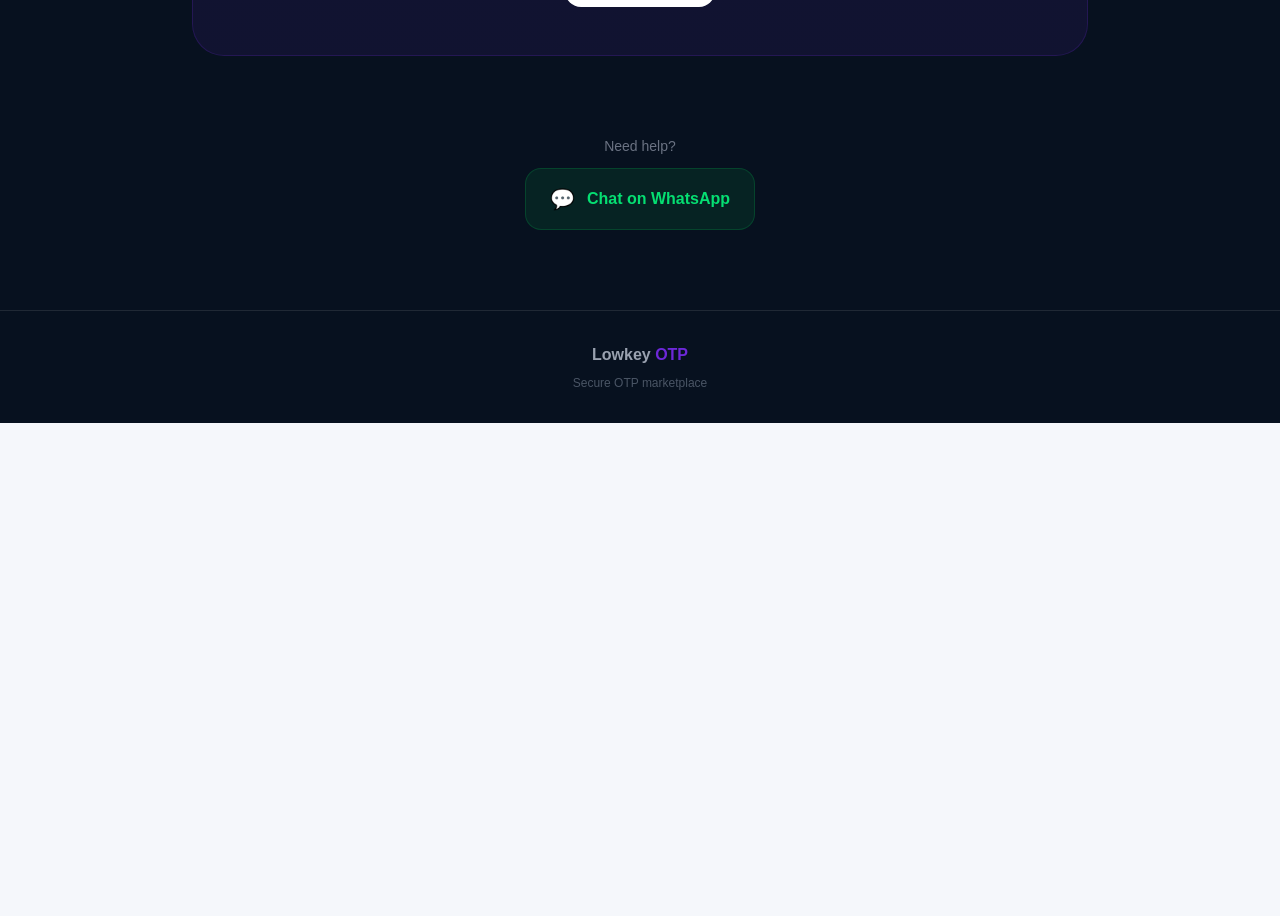
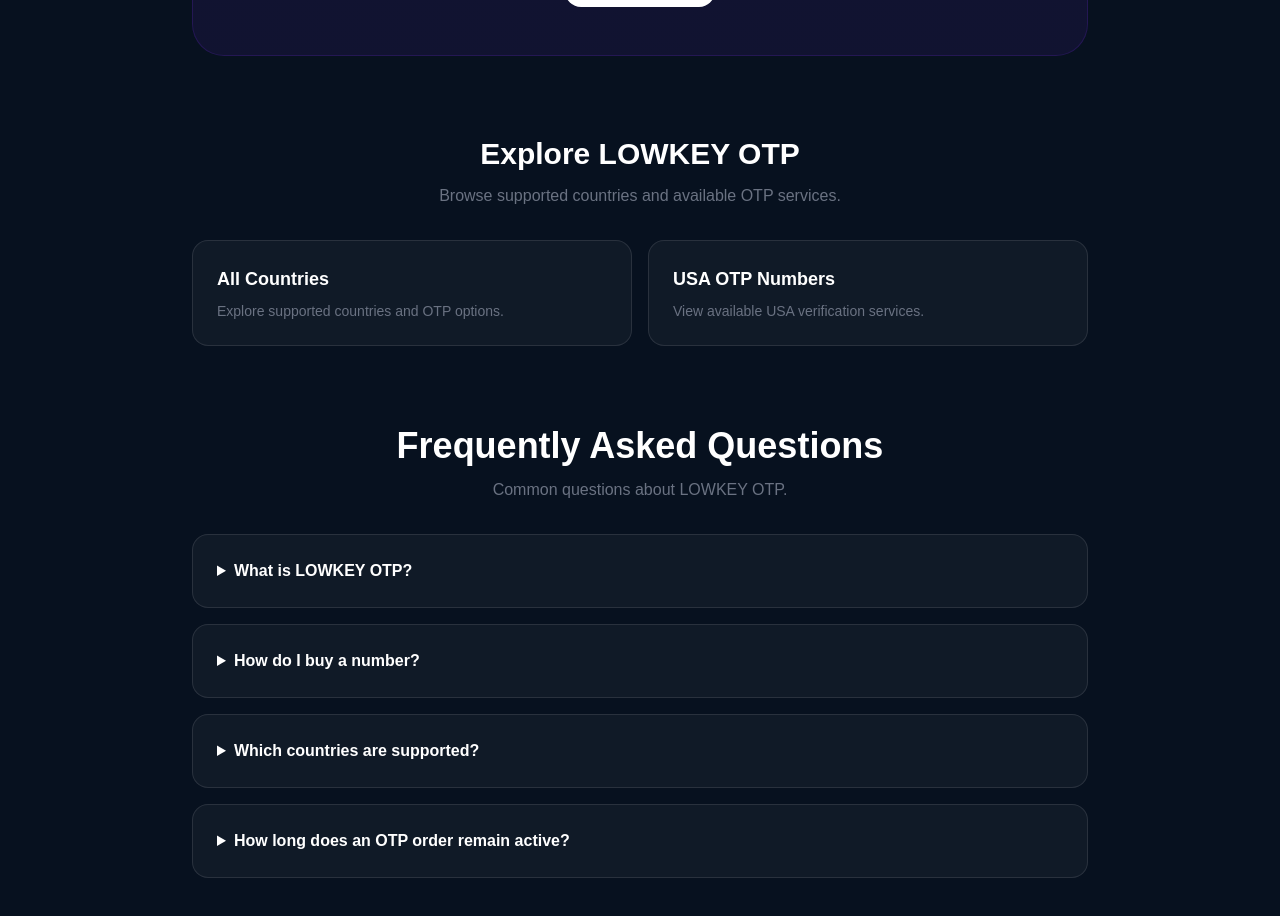
Before and after one commit to lowkeyotp-cell/lowkey-otp-hub, a Next.js app: page / in a window 1280 px wide. Shown: the part 1860-2776 px from the top of the page. Before the commit the page ends 2283 px from the top, so only its background shows below. Built offline with nearby package versions, Linux system fonts and the light colour scheme.

Commit message:
Add SEO metadata sitemap and structured data

```diff
--- /dev/null
+++ b/app/all-countries/layout.tsx
@@ -0,0 +1,38 @@
+import type { Metadata } from "next";
+
+export const metadata: Metadata = {
+  title: "OTP Numbers for All Supported Countries",
+  description:
+    "Browse supported countries and purchase temporary phone numbers for OTP verification through LOWKEY OTP.",
+  keywords: [
+    "OTP numbers by country",
+    "temporary phone numbers",
+    "international OTP verification",
+    "SMS verification numbers",
+    "OTP marketplace",
+    "LOWKEY OTP",
+  ],
+  alternates: {
+    canonical: "/all-countries",
+  },
+  openGraph: {
+    title: "OTP Numbers for All Supported Countries | LOWKEY OTP",
+    description:
+      "Browse supported countries and purchase temporary phone numbers for OTP verification through LOWKEY OTP.",
+    url: "https://lowkey-otp-hub.vercel.app/all-countries",
+    siteName: "LOWKEY OTP",
+    type: "website",
+  },
+  robots: {
+    index: true,
+    follow: true,
+  },
+};
+
+export default function AllCountriesLayout({
+  children,
+}: Readonly<{
+  children: React.ReactNode;
+}>) {
+  return children;
+}
--- /dev/null
+++ b/app/components/FAQSchema.tsx
@@ -0,0 +1,47 @@
+export default function FAQSchema() {
+  const faq = {
+    "@context": "https://schema.org",
+    "@type": "FAQPage",
+    mainEntity: [
+      {
+        "@type": "Question",
+        name: "What is LOWKEY OTP?",
+        acceptedAnswer: {
+          "@type": "Answer",
+          text: "LOWKEY OTP is an online marketplace for supported temporary phone numbers and verification codes.",
+        },
+      },
+      {
+        "@type": "Question",
+        name: "How do I buy a number?",
+        acceptedAnswer: {
+          "@type": "Answer",
+          text: "Create an account, fund your wallet, choose a supported country and service, then purchase an available number.",
+        },
+      },
+      {
+        "@type": "Question",
+        name: "Which countries are supported?",
+        acceptedAnswer: {
+          "@type": "Answer",
+          text: "Supported countries and available services can change based on current availability. Visit the All Countries page to see available options.",
+        },
+      },
+      {
+        "@type": "Question",
+        name: "How long does an OTP order remain active?",
+        acceptedAnswer: {
+          "@type": "Answer",
+          text: "OTP orders have a limited active period. The countdown shown on the order page indicates the remaining time.",
+        },
+      },
+    ],
+  };
+
+  return (
+    <script
+      type="application/ld+json"
+      dangerouslySetInnerHTML={{ __html: JSON.stringify(faq) }}
+    />
+  );
+}
--- a/app/layout.tsx
+++ b/app/layout.tsx
@@ -13,8 +13,45 @@
 });
 
 export const metadata: Metadata = {
-  title: "Create Next App",
-  description: "Generated by create next app",
+  title: {
+    default: "LOWKEY OTP | Fast OTP Verification Numbers",
+    template: "%s | LOWKEY OTP",
+  },
+  description:
+    "LOWKEY OTP is an online OTP marketplace for temporary phone numbers and verification codes across supported countries and services.",
+  keywords: [
+    "OTP marketplace",
+    "OTP verification",
+    "temporary phone numbers",
+    "verification numbers",
+    "SMS verification",
+    "online OTP",
+    "LOWKEY OTP",
+  ],
+  authors: [{ name: "LOWKEY OTP" }],
+  creator: "LOWKEY OTP",
+  metadataBase: new URL("https://lowkey-otp-hub.vercel.app"),
+  alternates: {
+    canonical: "/",
+  },
+  openGraph: {
+    title: "LOWKEY OTP | Fast OTP Verification Numbers",
+    description:
+      "Get temporary phone numbers and receive verification codes across supported countries and services.",
+    url: "https://lowkey-otp-hub.vercel.app",
+    siteName: "LOWKEY OTP",
+    type: "website",
+  },
+  twitter: {
+    card: "summary",
+    title: "LOWKEY OTP | Fast OTP Verification Numbers",
+    description:
+      "Get temporary phone numbers and verification codes across supported countries and services.",
+  },
+  robots: {
+    index: true,
+    follow: true,
+  },
 };
 
 export default function RootLayout({
--- a/app/page.tsx
+++ b/app/page.tsx
@@ -4,6 +4,7 @@
 import { useRouter } from "next/navigation";
 import { useState } from "react";
 import { auth } from "@/lib/firebase";
+import FAQSchema from "@/app/components/FAQSchema";
 
 export default function Home() {
 const router = useRouter();
@@ -36,6 +37,7 @@
 
   return (
     <main className="min-h-screen bg-[#07111f] text-white overflow-hidden">
+<FAQSchema />
 
       {/* Background glow */}
       <div className="fixed inset-0 pointer-events-none">
@@ -63,6 +65,14 @@
           <Link href="/" className="hover:text-primary transition">
             Home
           </Link>
+
+<Link href="/all-countries" className="hover:text-primary transition">
+  Countries
+</Link>
+
+<Link href="/services/usa" className="hover:text-primary transition">
+  USA Numbers
+</Link>
 
           <Link href="/buy-number" className="hover:text-primary transition">
             Buy Number
@@ -315,6 +325,111 @@
 
       </section>
 
+{/* Explore */}
+<section className="relative z-10 px-5 pb-20">
+  <div className="max-w-4xl mx-auto">
+
+    <h2 className="text-2xl sm:text-3xl font-black text-center">
+      Explore LOWKEY OTP
+    </h2>
+
+    <p className="text-gray-500 text-center mt-3">
+      Browse supported countries and available OTP services.
+    </p>
+
+    <div className="grid sm:grid-cols-2 gap-4 mt-8">
+
+      <Link
+        href="/all-countries"
+        className="rounded-2xl bg-white/[0.04] border border-white/10 p-6 hover:bg-white/[0.08] transition"
+      >
+        <h3 className="font-bold text-lg">
+          All Countries
+        </h3>
+
+        <p className="text-gray-500 text-sm mt-2">
+          Explore supported countries and OTP options.
+        </p>
+      </Link>
+
+      <Link
+        href="/services/usa"
+        className="rounded-2xl bg-white/[0.04] border border-white/10 p-6 hover:bg-white/[0.08] transition"
+      >
+        <h3 className="font-bold text-lg">
+          USA OTP Numbers
+        </h3>
+
+        <p className="text-gray-500 text-sm mt-2">
+          View available USA verification services.
+        </p>
+      </Link>
+
+    </div>
+
+  </div>
+</section>
+
+{/* FAQ */}
+<section className="relative z-10 px-5 pb-20">
+  <div className="max-w-4xl mx-auto">
+
+    <h2 className="text-3xl sm:text-4xl font-black text-center">
+      Frequently Asked Questions
+    </h2>
+
+    <p className="text-gray-500 text-center mt-3">
+      Common questions about LOWKEY OTP.
+    </p>
+
+    <div className="mt-8 space-y-4">
+
+      <details className="rounded-2xl bg-white/[0.04] border border-white/10 p-6">
+        <summary className="font-bold cursor-pointer">
+          What is LOWKEY OTP?
+        </summary>
+        <p className="text-gray-500 mt-3 leading-relaxed">
+          LOWKEY OTP is an online marketplace for supported temporary
+          phone numbers and verification codes.
+        </p>
+      </details>
+
+      <details className="rounded-2xl bg-white/[0.04] border border-white/10 p-6">
+        <summary className="font-bold cursor-pointer">
+          How do I buy a number?
+        </summary>
+        <p className="text-gray-500 mt-3 leading-relaxed">
+          Create an account, fund your wallet, choose a supported
+          country and service, then purchase an available number.
+        </p>
+      </details>
+
+      <details className="rounded-2xl bg-white/[0.04] border border-white/10 p-6">
+        <summary className="font-bold cursor-pointer">
+          Which countries are supported?
+        </summary>
+        <p className="text-gray-500 mt-3 leading-relaxed">
+          Supported countries and available services can change based
+          on current availability. Visit the All Countries page to see
+          available options.
+        </p>
+      </details>
+
+      <details className="rounded-2xl bg-white/[0.04] border border-white/10 p-6">
+        <summary className="font-bold cursor-pointer">
+          How long does an OTP order remain active?
+        </summary>
+        <p className="text-gray-500 mt-3 leading-relaxed">
+          OTP orders have a limited active period. The countdown shown
+          on the order page indicates the remaining time.
+        </p>
+      </details>
+
+    </div>
+
+  </div>
+</section>
+
       {/* Contact */}
       <section className="relative z-10 px-5 pb-20 text-center">
 
--- /dev/null
+++ b/app/robots.ts
@@ -0,0 +1,21 @@
+import type { MetadataRoute } from "next";
+
+export default function robots(): MetadataRoute.Robots {
+  return {
+    rules: {
+      userAgent: "*",
+      allow: "/",
+      disallow: [
+        "/admin-dashboard/",
+        "/admin-login/",
+        "/admin-orders/",
+        "/admin-finance/",
+        "/admin-market/",
+        "/admin-users/",
+        "/admin-smspool/",
+        "/api/",
+      ],
+    },
+    sitemap: "https://lowkey-otp-hub.vercel.app/sitemap.xml",
+  };
+}
--- /dev/null
+++ b/app/services/usa/layout.tsx
@@ -0,0 +1,38 @@
+import type { Metadata } from "next";
+
+export const metadata: Metadata = {
+  title: "USA OTP Verification Numbers",
+  description:
+    "Get temporary USA phone numbers for supported OTP verification services. Choose a service and purchase a USA number through LOWKEY OTP.",
+  keywords: [
+    "USA OTP numbers",
+    "USA verification numbers",
+    "USA temporary phone numbers",
+    "USA SMS verification",
+    "USA OTP verification",
+    "LOWKEY OTP USA",
+  ],
+  alternates: {
+    canonical: "/services/usa",
+  },
+  openGraph: {
+    title: "USA OTP Verification Numbers | LOWKEY OTP",
+    description:
+      "Get temporary USA phone numbers for supported OTP verification services through LOWKEY OTP.",
+    url: "https://lowkey-otp-hub.vercel.app/services/usa",
+    siteName: "LOWKEY OTP",
+    type: "website",
+  },
+  robots: {
+    index: true,
+    follow: true,
+  },
+};
+
+export default function USALayout({
+  children,
+}: Readonly<{
+  children: React.ReactNode;
+}>) {
+  return children;
+}
--- a/app/services/usa/page.tsx
+++ b/app/services/usa/page.tsx
@@ -61,6 +61,22 @@
         USA OTP Services
       </h1>
 
+<div className="mb-6 flex flex-wrap gap-3 text-sm">
+  <a
+    href="/all-countries"
+    className="text-blue-600 hover:underline"
+  >
+    ← All Countries
+  </a>
+
+  <a
+    href="/buy-number"
+    className="text-blue-600 hover:underline"
+  >
+    Buy Number
+  </a>
+</div>
+
       {loading ? (
         <p className="text-gray-600">
           Loading live services...
--- /dev/null
+++ b/app/sitemap.ts
@@ -0,0 +1,38 @@
+import type { MetadataRoute } from "next";
+
+export default function sitemap(): MetadataRoute.Sitemap {
+  const baseUrl = "https://lowkey-otp-hub.vercel.app";
+
+  return [
+    {
+      url: baseUrl,
+      lastModified: new Date(),
+      changeFrequency: "daily",
+      priority: 1,
+    },
+    {
+      url: `${baseUrl}/login`,
+      lastModified: new Date(),
+      changeFrequency: "monthly",
+      priority: 0.6,
+    },
+    {
+      url: `${baseUrl}/register`,
+      lastModified: new Date(),
+      changeFrequency: "monthly",
+      priority: 0.7,
+    },
+    {
+      url: `${baseUrl}/services`,
+      lastModified: new Date(),
+      changeFrequency: "weekly",
+      priority: 0.9,
+    },
+    {
+      url: `${baseUrl}/all-countries`,
+      lastModified: new Date(),
+      changeFrequency: "weekly",
+      priority: 0.9,
+    },
+  ];
+}
```
